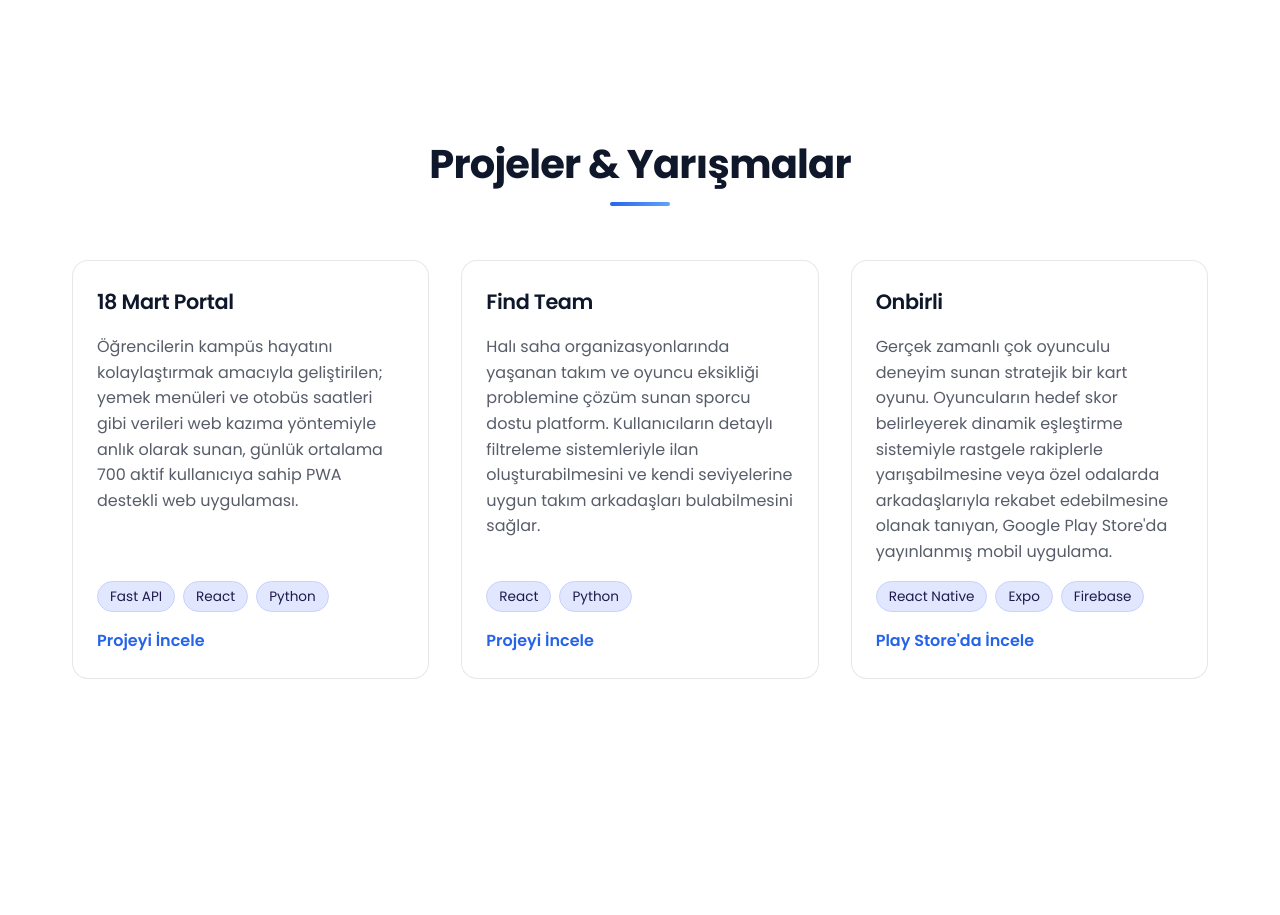
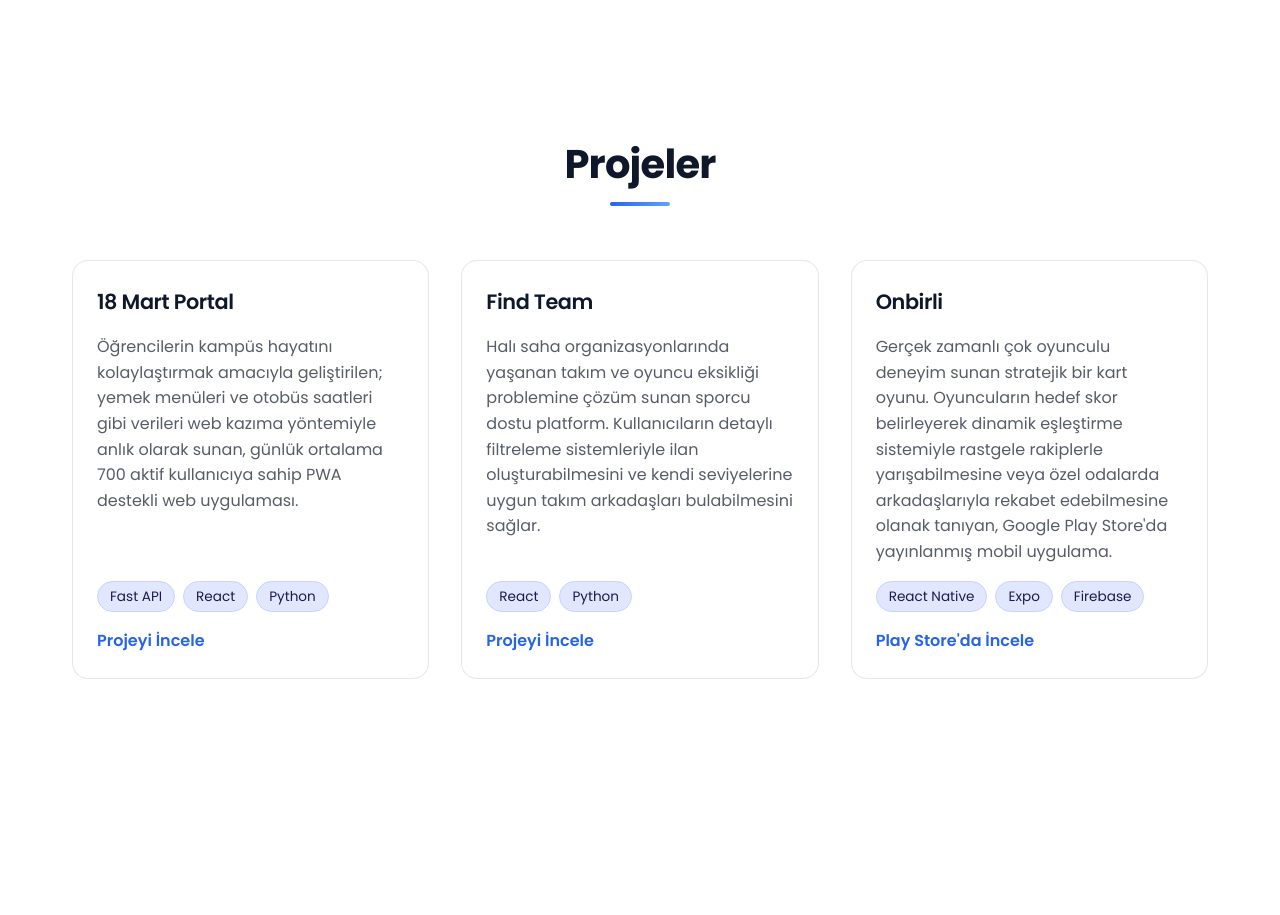
Before and after one commit to feyzullahas/feyzullahas, a React (Vite) app: page / in a window 1280 px wide. Shown: the part 2640-3555 px from the top of the page. Built offline with nearby package versions, Linux system fonts and the light colour scheme.

Commit message:
başlık değiştirildi

```diff
--- a/src/i18n/translations.js
+++ b/src/i18n/translations.js
@@ -68,7 +68,7 @@ export const translations = {
       ],
     },
     projects: {
-      title: 'Projeler & Yarışmalar',
+      title: 'Projeler',
       details: 'Detayları Gör ->',
       viewProject: 'Projeyi İncele',
       items: [
@@ -198,7 +198,7 @@ export const translations = {
       ],
     },
     projects: {
-      title: 'Projects & Competitions',
+      title: 'Projects',
       details: 'View Details ->',
       viewProject: 'View Project',
       items: [
```
